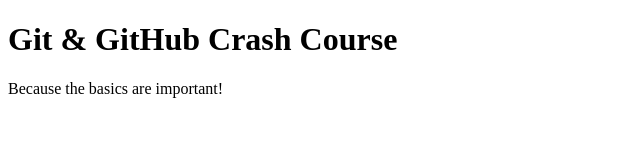
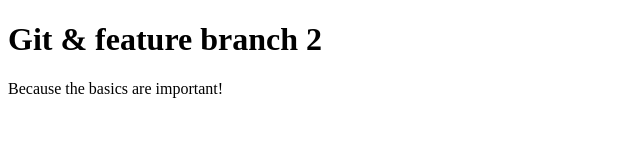
Before and after one commit to rajeshworld123/git-cicd, a plain HTML site: page index.html in a window 1280 px wide. Shown: the whole page, without its empty margins (0-640 px from the left). Drawn offline with Linux system fonts and the light colour scheme.

Commit message:
feature2

```diff
--- a/index.html
+++ b/index.html
@@ -7,7 +7,7 @@
     <title>Git & GitHub Crash Course</title>
   </head>
   <body>
-    <h1>Git & GitHub Crash Course</h1>
+    <h1>Git & feature branch 2</h1>
     <p>Because the basics are important!</p>
   </body>
 </html>
```
